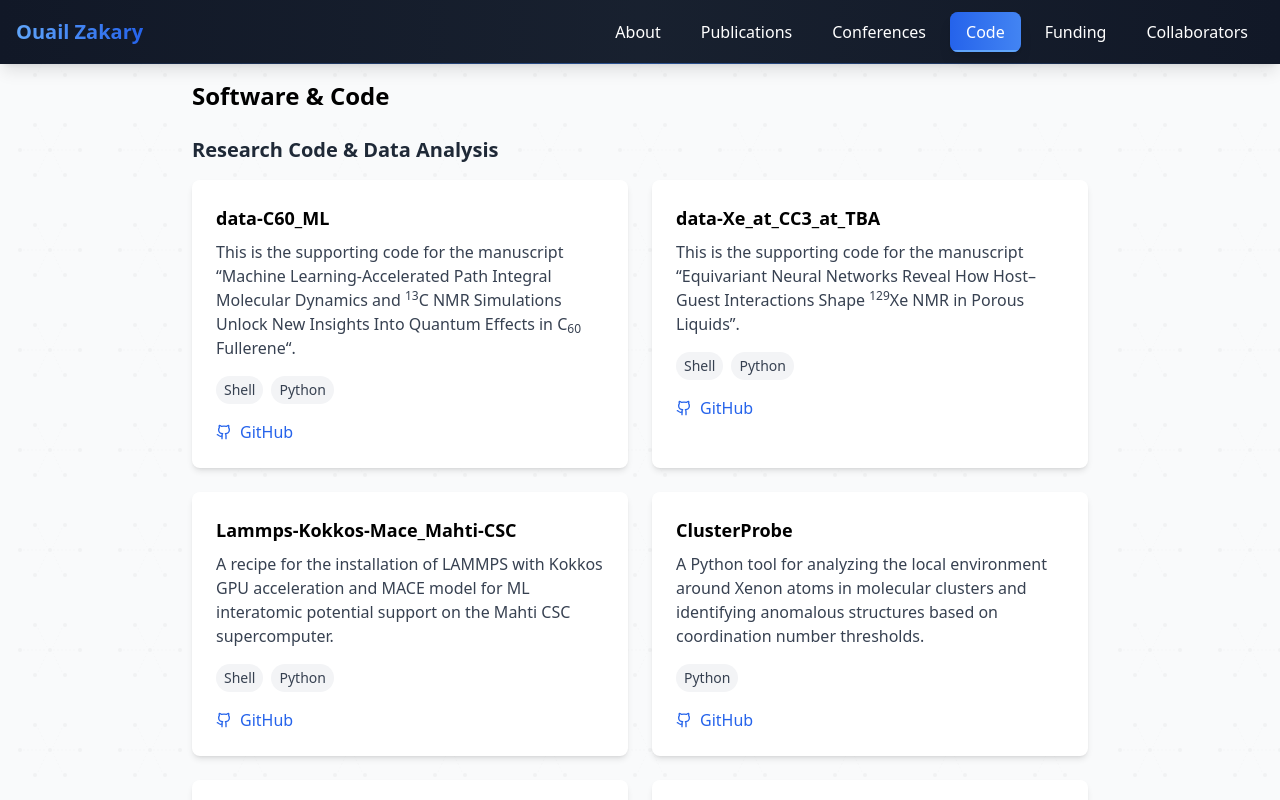
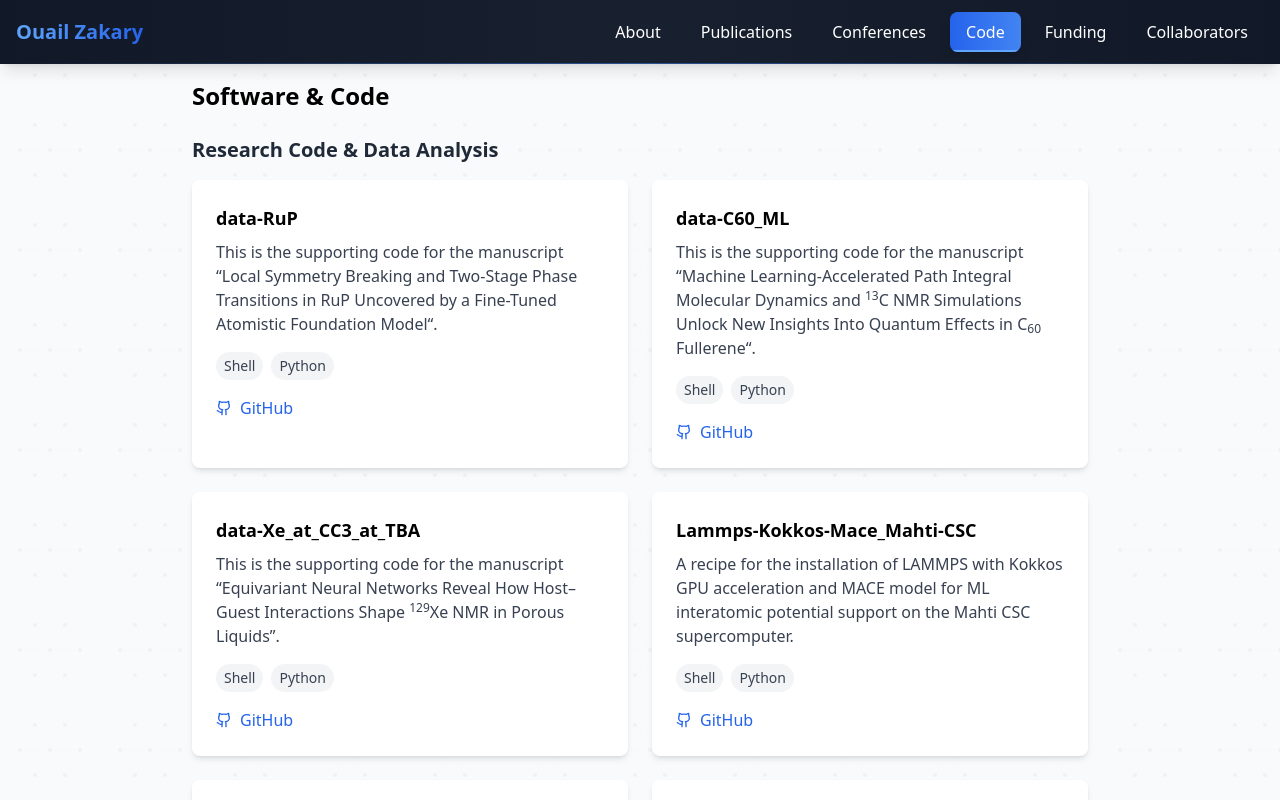
Before and after one commit to ozakary/ozakary.github.io, a React (Vite) app: page / in a window 1280 px wide. Both pictures are taken after a click on the button "Code". Shown: the top 800 px of the page. Built offline with nearby package versions, Linux system fonts and the light colour scheme.

Commit message:
Added code

```diff
--- a/src/pages/Code.jsx
+++ b/src/pages/Code.jsx
@@ -5,6 +5,13 @@ import ProjectCard from '../components/ProjectCard';
 
   const Code = () => {
     const projects = [
+      {
+        titleHtml: "data-RuP",
+        descriptionHtml: "This is the supporting code for the manuscript “Local Symmetry Breaking and Two-Stage Phase Transitions in RuP Uncovered by a Fine-Tuned Atomistic Foundation Model“.",
+        technologies: ["Shell", "Python"],
+        github: "https://github.com/ozakary/data-RuP",
+        type: "Research Code & Data Analysis"
+      },
       {
         titleHtml: "data-C60_ML",
         descriptionHtml: "This is the supporting code for the manuscript “Machine Learning-Accelerated Path Integral Molecular Dynamics and <sup>13</sup>C NMR Simulations Unlock New Insights Into Quantum Effects in C<sub>60</sub> Fullerene“.",
```
